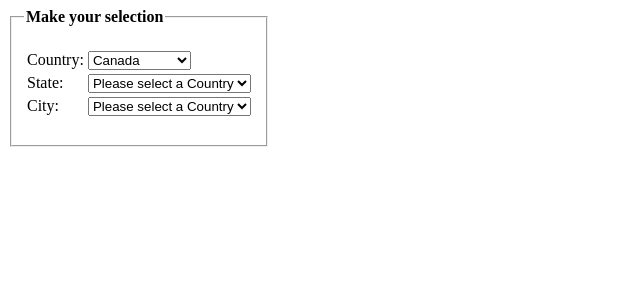
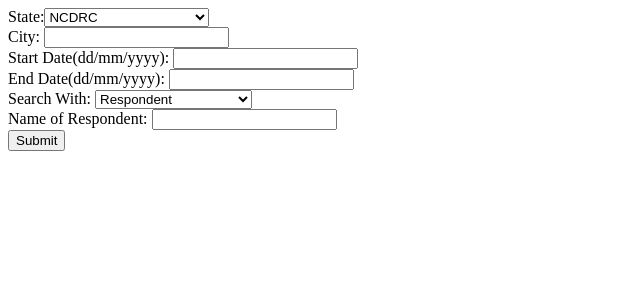
Before and after one commit to masterpranav/myadvo, a Django app: template details_entry/templates/details_entry/post_list.html in a window 1280 px wide. Shown: the top 300 px of the page, without its empty margins (0-640 px from the left). Run offline with Django 3.2, Linux system fonts and the light colour scheme; the template is opened without the code that fills it, so the values that code supplies are empty; parts of the project's set-up code (start-up, migrations or seed data) failed here and were passed over.

Commit message:
Add files via upload

```diff
--- a/details_entry/templates/details_entry/post_list.html
+++ b/details_entry/templates/details_entry/post_list.html
@@ -1,8 +1,8 @@
-<!--
+
 <html>
 <body>
 <form>
-State:<select>
+State:<select name="State">
 <option value="7">Andaman Nicobar</option>
 <option value="16">Andhra Pradesh</option>
 <option value="25">Arunachal Pradesh</option>
@@ -41,11 +41,13 @@ State:<select>
 <option value="15">Uttaranchal</option>
 <option value="4">West Bengal</option></select>
 </select><br>
-City:<select><option value="0">Select</option><option value="113">Ajmer</option><option value="98">Alwar</option><option value="120">Banswara</option><option value="123">Baran</option><option value="109">Barmer</option><option value="99">Bharatpur</option><option value="116">Bhilwara</option><option value="95">Bikaner</option><option value="115">Bundi</option><option value="121">Chittaurgarh</option><option value="96">Churu</option><option value="103">Dausa</option><option value="100">Dhaulpur</option><option value="119">Dungarpur</option><option value="93">Ganganagar</option><option value="94">Hanumangarh</option><option value="628">Jaipur-I</option><option value="629">Jaipur-II</option><option value="650">Jaipur-III</option><option value="651">Jaipur-IV</option><option value="108">Jaisalmer</option><option value="110">Jalor</option><option value="124">Jhalawar</option><option value="97">Jhunjhunun</option><option value="107">Jodhpur</option><option value="652">Jodhpur-II</option><option value="101">Karauli</option><option value="122">Kota</option><option value="106">Nagaur</option><option value="112">Pali</option><option value="643">Pratapgarh</option><option value="117">Rajsamand</option><option value="102">Sawai Madhopur</option><option value="105">Sikar</option><option value="111">Sirohi</option><option value="114">Tonk</option><option value="118">Udaipur</option></select><br>
+<!--City:<select><option value="0">Select</option><option value="113">Ajmer</option><option value="98">Alwar</option><option value="120">Banswara</option><option value="123">Baran</option><option value="109">Barmer</option><option value="99">Bharatpur</option><option value="116">Bhilwara</option><option value="95">Bikaner</option><option value="115">Bundi</option><option value="121">Chittaurgarh</option><option value="96">Churu</option><option value="103">Dausa</option><option value="100">Dhaulpur</option><option value="119">Dungarpur</option><option value="93">Ganganagar</option><option value="94">Hanumangarh</option><option value="628">Jaipur-I</option><option value="629">Jaipur-II</option><option value="650">Jaipur-III</option><option value="651">Jaipur-IV</option><option value="108">Jaisalmer</option><option value="110">Jalor</option><option value="124">Jhalawar</option><option value="97">Jhunjhunun</option><option value="107">Jodhpur</option><option value="652">Jodhpur-II</option><option value="101">Karauli</option><option value="122">Kota</option><option value="106">Nagaur</option><option value="112">Pali</option><option value="643">Pratapgarh</option><option value="117">Rajsamand</option><option value="102">Sawai Madhopur</option><option value="105">Sikar</option><option value="111">Sirohi</option><option value="114">Tonk</option><option value="118">Udaipur</option></select><br>
+-->
 
-Start Date(dd/mm/yyyy): <input type="text" name="FirstName" value=""><br>
-End Date(dd/mm/yyyy): 	<input type="text" name="LastName" value=""><br>
-Search With:			<select>
+City: <input type="text" name="City" value=""><br>
+Start Date(dd/mm/yyyy): <input type="text" name="StartDate" value=""><br>
+End Date(dd/mm/yyyy): 	<input type="text" name="EndDate" value=""><br>
+Search With:			<select name="search_with">
 <option value="1">Respondent</option>
 <option value="2">Complainant</option>
 <option value="3">CaseNumber</option>
@@ -53,57 +55,17 @@ Search With:			<select>
 <option value="5">Advocate-Respondent</option>
 <option value="6">CaseType</option>
 <option value="7">Category</option></select><br>
-Name of Respondent: <input type="text" name="Name" value="Mickey"><br>
-<input type="submit" value="Submit">
+Name of Respondent: <input type="text" name="Name" value=""><br>
+<input type="submit" name="Submit" value="Submit">
 </form>
 </body>
 </html>
 
 
 
-<html>
-<head>
 
-<script type="text/javascript" src="countryStateCity.js"></script>
-</head>
-<body>
 
-<fieldset style="width: 230px;">
-<legend><strong>Make your selection</strong></legend>
-<p>
-<form name="test" method="POST" action="processingpage.php">
-<table>
-<tr>
-<td style="text-align: left;">Country:</td>
-<td style="text-align: left;">
-<select name="country" id="country" onchange="setStates();">
-  <option value="Canada">Canada</option>
-  <option value="Mexico">Mexico</option>
-  <option value="United States">United States</option>
-</select>
-</td>
-</tr><tr>
-<td style="text-align: left;">State:</td>
-<td style="text-align: left;">
-<select name="state" id="state" onchange="setCities();">
-  <option value="">Please select a Country</option>
-</select>
-</td>
-</tr><tr>
-<td style="text-align: left;">City:</td>
-<td style="text-align: left;">
-<select name="city"  id="city">
-  <option value="">Please select a Country</option>
-</select>
-</td>
-</tr>
-</table>
-</form>
-</fieldset>
-
-</body>
-</html>
--->
+<!--
 {% load staticfiles %}
 <html>
 
@@ -147,3 +109,109 @@ Name of Respondent: <input type="text" name="Name" value="Mickey"><br>
 
 </body>
 </html>
+
+<!DOCTYPE HTML PUBLIC "-//W3C//DTD HTML 4.0 Transitional//EN"
+    "http://www.w3.org/TR/html4/loose.dtd">
+
+{% load staticfiles %}
+<html>
+<head>
+<title>Region > Country > Division</title>
+<style type="text/css">
+
+body {
+	background: #000;
+}
+#widget {
+	width: 780px;
+	height: 480px;
+	font: normal 10px verdana;
+	text-align: center;
+	margin: 40px auto;
+	border: 5px #aaa;
+	border-style: outset inset inset outset;
+	background: url(http://www.grsites.com/textures/misc/misc142.jpg);
+}
+form {
+	width: 98%;
+	margin: 200px 0 60px 0;
+}
+select {
+	width: 190px;
+	font: normal 11px verdana;
+	color: #fff;
+	background: #000;
+}
+#txtregion {
+	width: 98%;
+	height: 16px;
+	font: normal 12px verdana;
+	letter-spacing: .4em;
+	margin: auto;
+	border-bottom: 1px black solid;
+}
+#txtplacename {
+	width: 98%;
+	height: 16px;
+	font: normal 10px verdana;
+	margin: auto;
+}
+
+</style>
+<script type="text/javascript" href=" % static 'city_state.js'%"></script>
+</head>
+<body>
+<div id="widget">
+<form>
+Region&raquo; <select onchange="set_country(this,country,city_state)" size="1" name="region">
+<option value="" selected="selected">SELECT REGION</option>
+<option value=""></option>
+<script type="text/javascript">
+setRegions(this);
+</script>
+</select>
+Country&raquo; <select name="country" size="1" disabled="disabled" onchange="set_city_state(this,city_state)"></select>
+City/State&raquo; <select name="city_state" size="1" disabled="disabled" onchange="print_city_state(country,this)"></select>
+</form>
+<div id="txtregion"></div>
+<div id="txtplacename"></div>
+</div>
+</body>
+</html>
+
+<html>
+<head>
+&amp;lt;script type= "text/javascript" src = "countries.js"&amp;gt;&amp;lt;/script&amp;gt;
+</head>
+
+<body>
+    Select Country (with states):&amp;nbsp;&amp;nbsp; &amp;lt;select id="country" name ="country"&amp;gt;&amp;lt;/select&amp;gt;
+Select State: &amp;lt;select name ="state" id ="state"&amp;gt;&amp;lt;/select&amp;gt;
+ &amp;lt;script language="javascript"&amp;gt;
+populateCountries("country", "state");
+ &amp;lt;/script&amp;gt;
+
+	<div align="center">
+         <h1>Free JavaScript Country/State Selection Demo</h1>
+
+        <hr/>
+        <br/>Select Country (with states):
+        <select id="country" name="country"></select>
+        <br />State:
+        <select name="state" id="state"></select>
+        <br/>
+        <br />Select Country (without states):
+        <select id="country2" name="country2"></select>
+        <br />
+        <script language="javascript">
+            populateCountries("country", "state");
+            populateCountries("country2");
+        </script>
+        <br/>
+        <br/>
+        <br />
+        <br />
+    </div>
+</body>
+</html>
+-->
--- a/details_entry/views.py
+++ b/details_entry/views.py
@@ -1,3 +1,4 @@
 from django.shortcuts import render
+
 def post_list(request):
     return render(request, 'details_entry/post_list.html', {})
```
Also changed, not shown: details_entry/models.py (+18 -0 lines).
